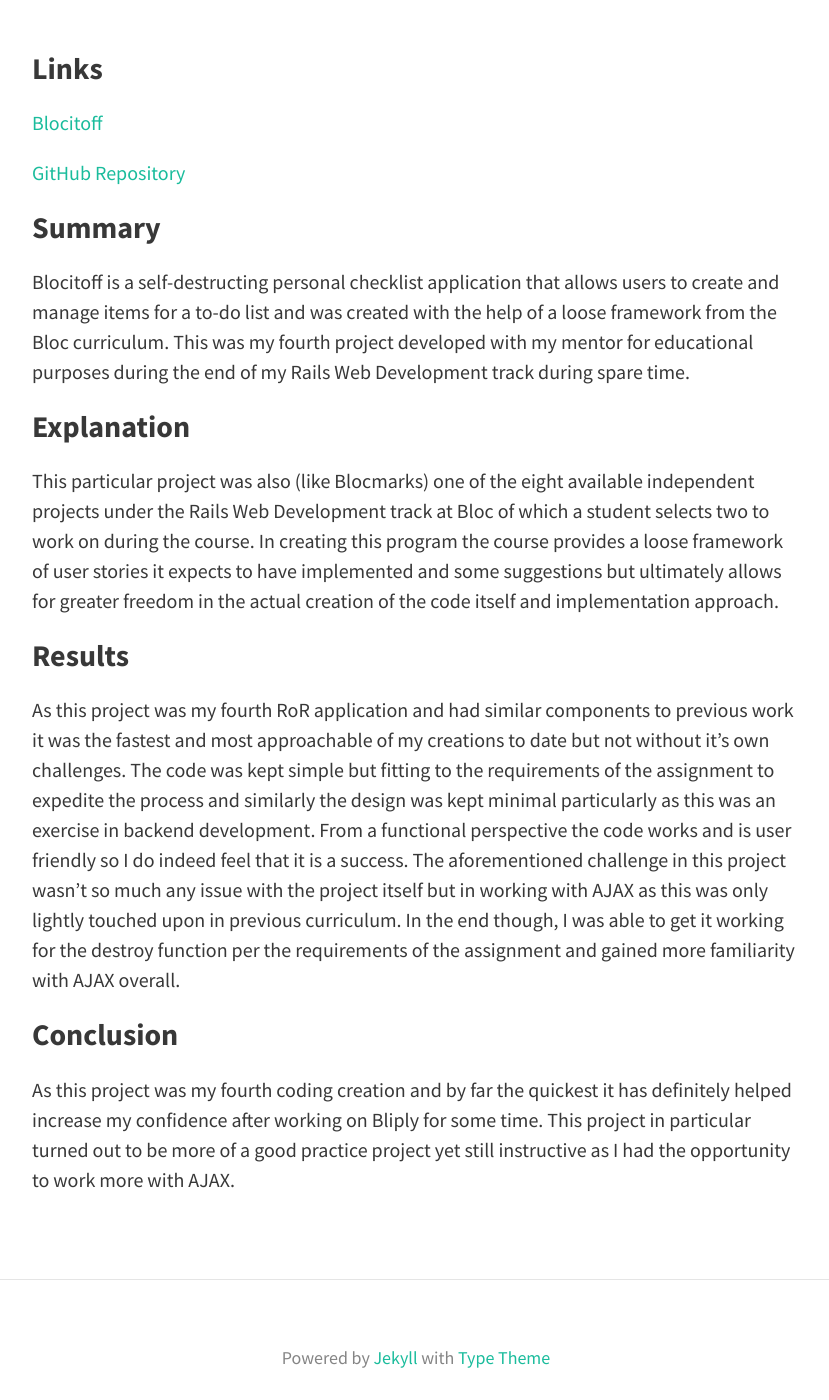
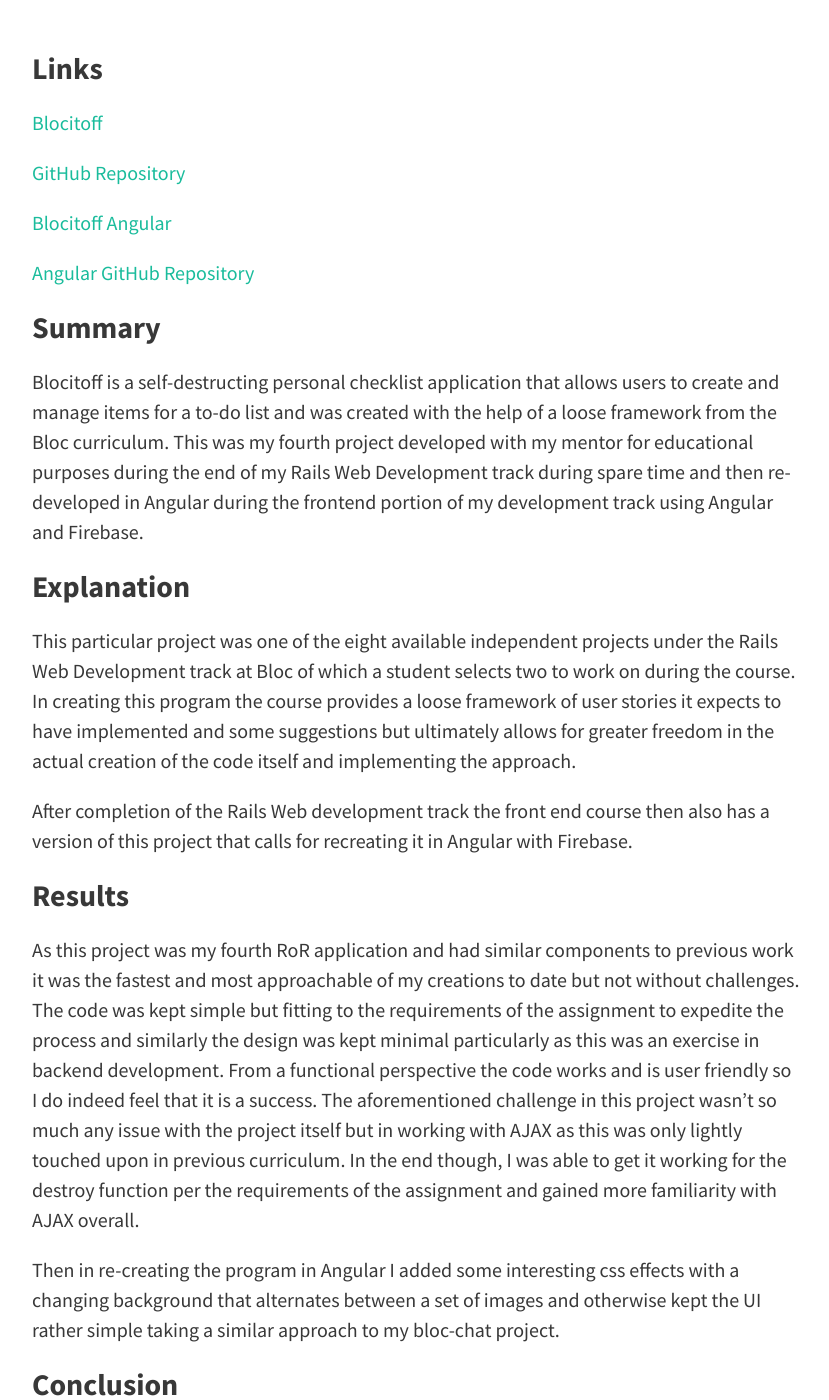
Before and after one commit to swentling87/swentling-old-portfolio, a Jekyll site: the page built from _portfolio/blocitoff.md, in a window 1280 px wide and 1400 px high, scrolled down 447 px. Shown: the whole window, without its empty margins (224-1053 px from the left). Built offline with Jekyll 4.4.1, drawn with Linux system fonts in a browser that asks for light colours; nearby versions of some CDN libraries; some of the changed text lies outside the part shown.

Commit message:
blocitoff update completed

```diff
--- a/_portfolio/blocitoff.md
+++ b/_portfolio/blocitoff.md
@@ -3,7 +3,7 @@
 title: Blocitoff
 feature-img: "img/checklist.jpg"
 thumbnail-path: "img/Blocitoff.png"
-short-description: An application that allows users to create self-destructing to-do lists.
+short-description: Self-destructing to-do lists app written in Rails and then in Angular.
 
 ---
 ### Links
@@ -11,18 +11,28 @@
 
 <a href="https://github.com/swentling87/blocitoff">GitHub Repository</a>
 
+<a href="https://murmuring-journey-44539.herokuapp.com">Blocitoff Angular</a>
+
+<a href="https://github.com/swentling87/blocitoff-angular">Angular GitHub Repository</a>
+
 ### Summary
 
-Blocitoff is a self-destructing personal checklist application that allows users to create and manage items for a to-do list and was created with the help of a loose framework from the Bloc curriculum. This was my fourth project developed with my mentor for educational purposes during the end of my Rails Web Development track during spare time.
+Blocitoff is a self-destructing personal checklist application that allows users to create and manage items for a to-do list and was created with the help of a loose framework from the Bloc curriculum. This was my fourth project developed with my mentor for educational purposes during the end of my Rails Web Development track during spare time and then re-developed in Angular during the frontend portion of my development track using Angular and Firebase.
 
 ### Explanation
 
-This particular project was also (like Blocmarks) one of the eight available independent projects under the Rails Web Development track at Bloc of which a student selects two to work on during the course. In creating this program the course provides a loose framework of user stories it expects to have implemented and some suggestions but ultimately allows for greater freedom in the actual creation of the code itself and implementation approach.
+This particular project was one of the eight available independent projects under the Rails Web Development track at Bloc of which a student selects two to work on during the course. In creating this program the course provides a loose framework of user stories it expects to have implemented and some suggestions but ultimately allows for greater freedom in the actual creation of the code itself and implementing the approach.
+
+After completion of the Rails Web development track the front end course then also has a version of this project that calls for recreating it in Angular with Firebase.
 
 ### Results
 
-As this project was my fourth RoR application and had similar components to previous work it was the fastest and most approachable of my creations to date but not without it’s own challenges. The code was kept simple but fitting to the requirements of the assignment to expedite the process and similarly the design was kept minimal particularly as this was an exercise in backend development. From a functional perspective the code works and is user friendly so I do indeed feel that it is a success. The aforementioned challenge in this project wasn’t so much any issue with the project itself but in working with AJAX as this was only lightly touched upon in previous curriculum. In the end though, I was able to get it working for the destroy function per the requirements of the assignment and gained more familiarity with AJAX overall.
+As this project was my fourth RoR application and had similar components to previous work it was the fastest and most approachable of my creations to date but not without challenges. The code was kept simple but fitting to the requirements of the assignment to expedite the process and similarly the design was kept minimal particularly as this was an exercise in backend development. From a functional perspective the code works and is user friendly so I do indeed feel that it is a success. The aforementioned challenge in this project wasn’t so much any issue with the project itself but in working with AJAX as this was only lightly touched upon in previous curriculum. In the end though, I was able to get it working for the destroy function per the requirements of the assignment and gained more familiarity with AJAX overall.
+
+Then in re-creating the program in Angular I added some interesting css effects with a changing background that alternates between a set of images and otherwise kept the UI rather simple taking a similar approach to my bloc-chat project.
 
 ### Conclusion
 
-As this project was my fourth coding creation and by far the quickest it has definitely helped increase my confidence after working on Bliply for some time. This project in particular turned out to be more of a good practice project yet still instructive as I had the opportunity to work more with AJAX.
+As this project was my fourth  creation and by far the quickest it has definitely helped increase my confidence after working on Bliply for some time. This project in particular turned out to be more of a good practice project yet still instructive as I had the opportunity to work more with AJAX.
+
+Remaking this project in Angular while it held its own challenges was not particularly hard and more served to reinforce my knowledge around angular and served its purpose as such.
```
Also changed, not shown: 3 other files.
